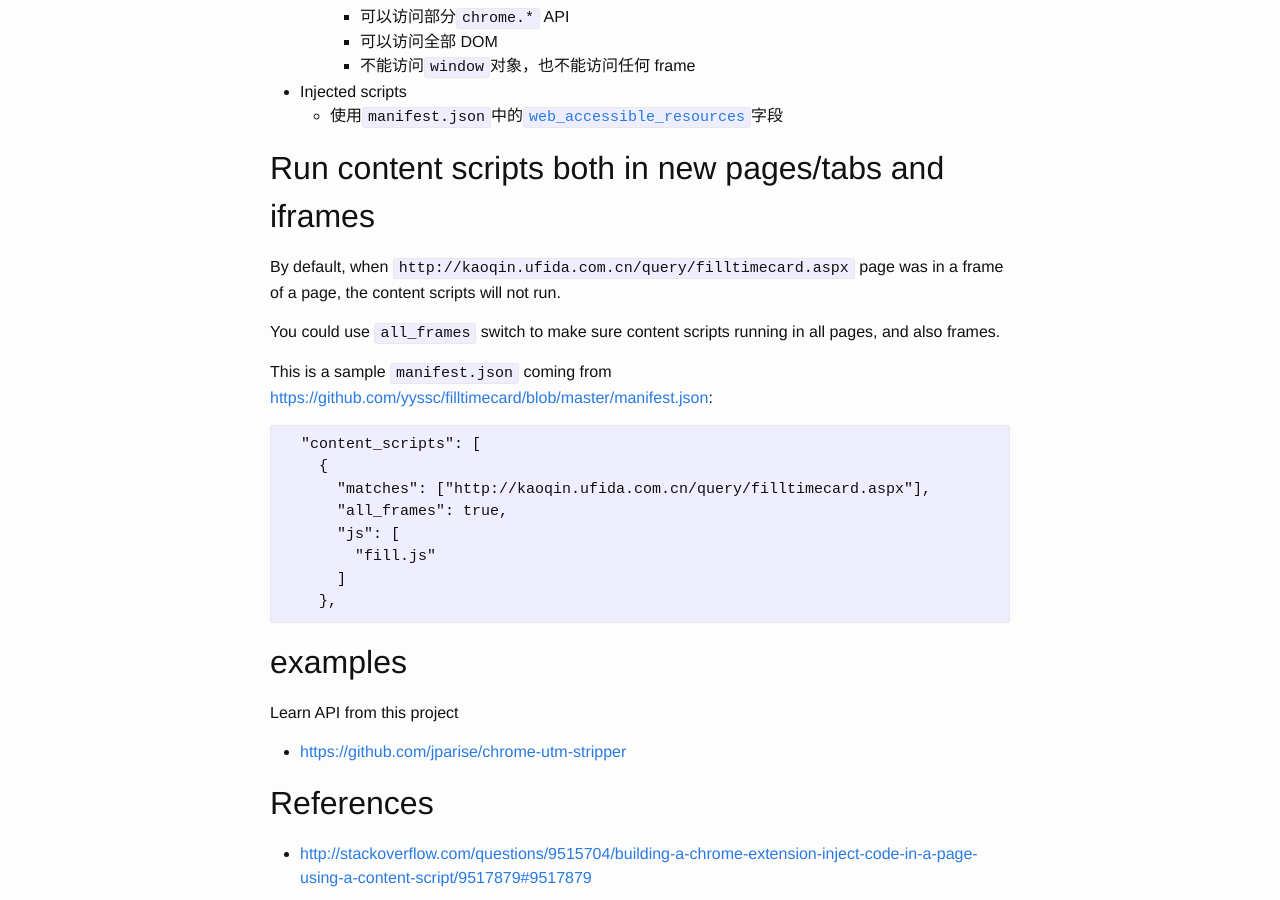
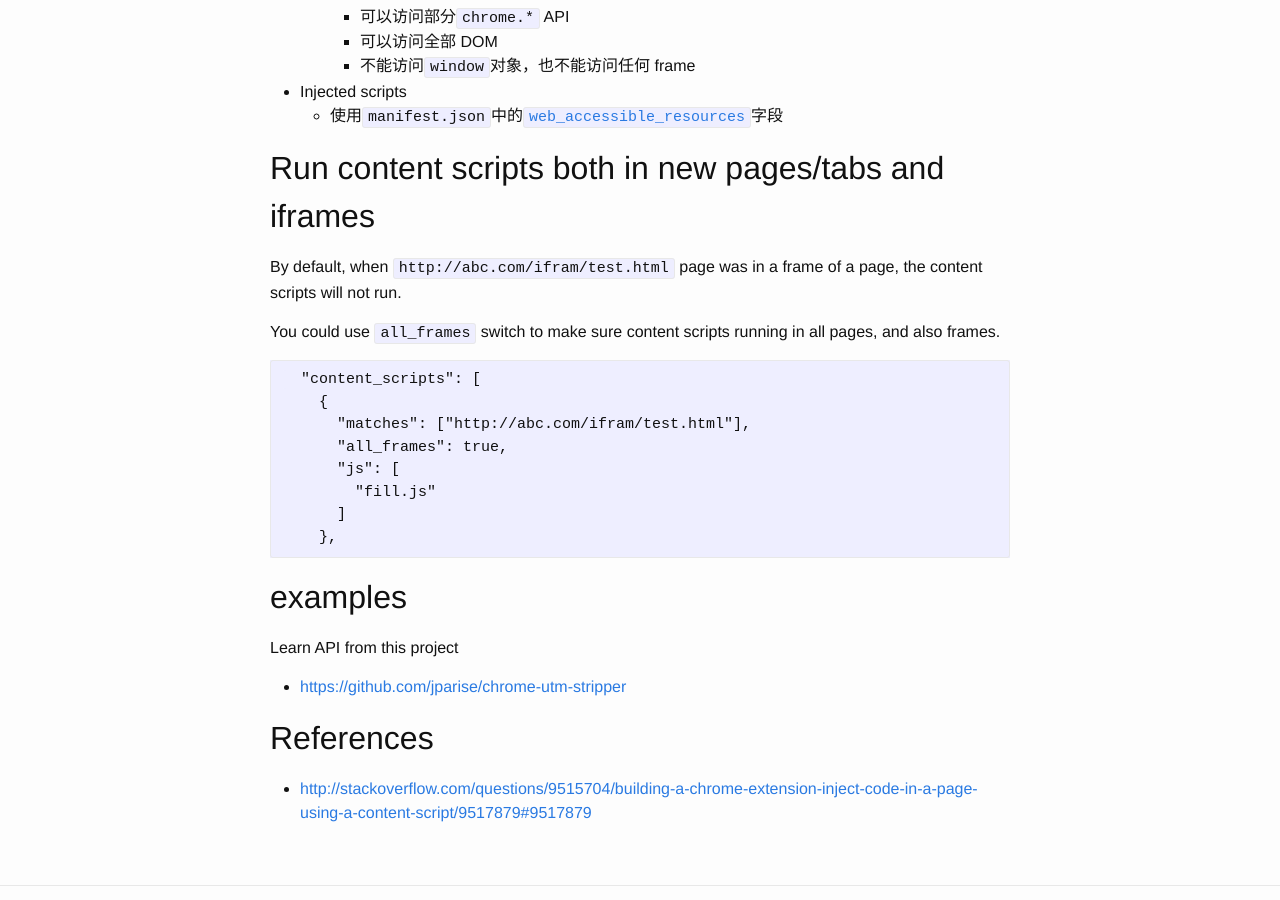
Before and after one commit to xx7y7xx/xx7y7xx.github.io, a Jekyll site: the page built from _pages/dev/chrome-extensions/index.md, in a window 1280 px wide and 900 px high, scrolled down 512 px. Built offline with Jekyll 4.4.1, drawn with Linux system fonts in a browser that asks for light colours; comment, search, counter and statistics services are not loaded.

Commit message:
Update index.md

````diff
--- a/_pages/dev/chrome-extensions/index.md
+++ b/_pages/dev/chrome-extensions/index.md
@@ -26,16 +26,14 @@ runtime [ref](http://stackoverflow.com/a/9916089):
 
 ## Run content scripts both in new pages/tabs and iframes
 
-By default, when `http://kaoqin.ufida.com.cn/query/filltimecard.aspx` page was in a frame of a page, the content scripts will not run.
+By default, when `http://abc.com/ifram/test.html` page was in a frame of a page, the content scripts will not run.
 
 You could use `all_frames` switch to make sure content scripts running in all pages, and also frames.
-
-This is a sample `manifest.json` coming from [https://github.com/yyssc/filltimecard/blob/master/manifest.json](https://github.com/yyssc/filltimecard/blob/master/manifest.json):
 
 ```
   "content_scripts": [
     {
-      "matches": ["http://kaoqin.ufida.com.cn/query/filltimecard.aspx"],
+      "matches": ["http://abc.com/ifram/test.html"],
       "all_frames": true,
       "js": [
         "fill.js"
````
